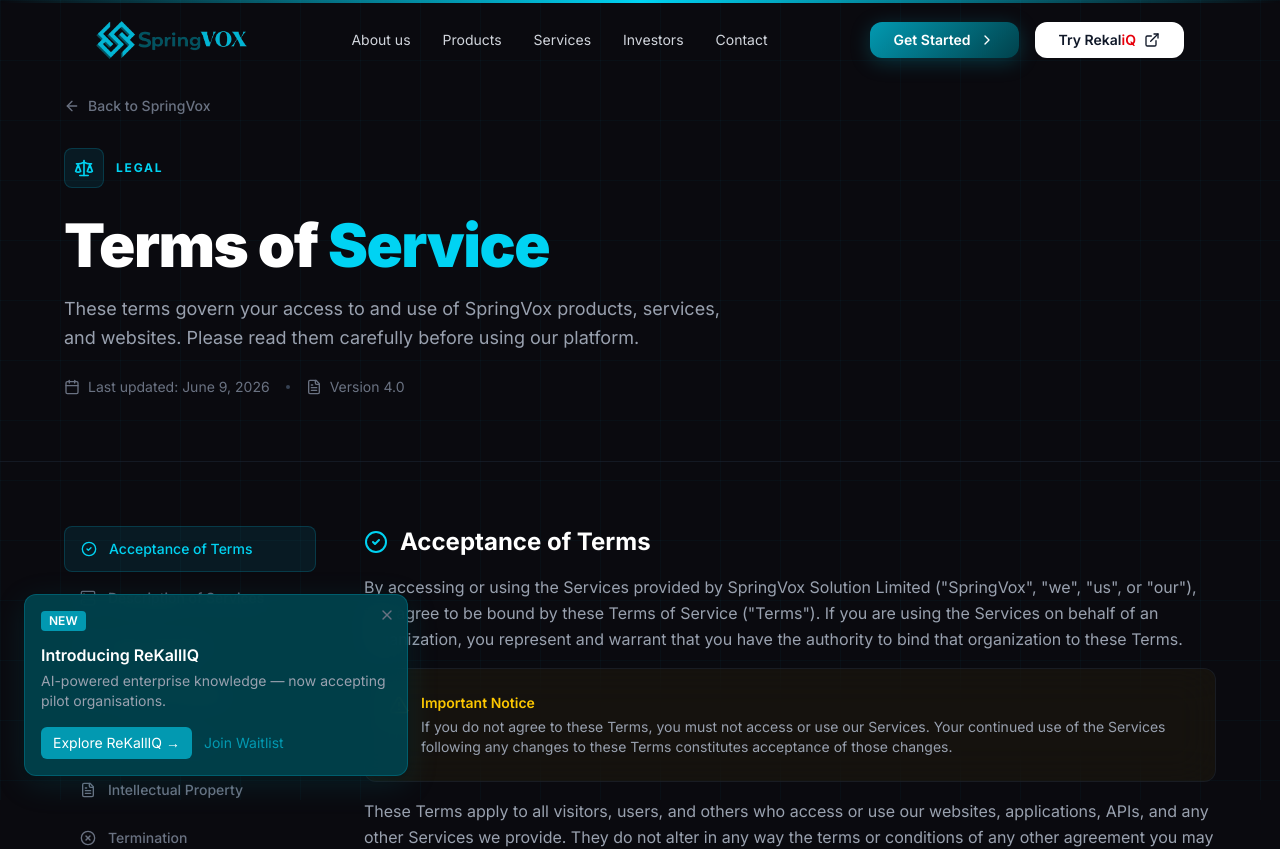
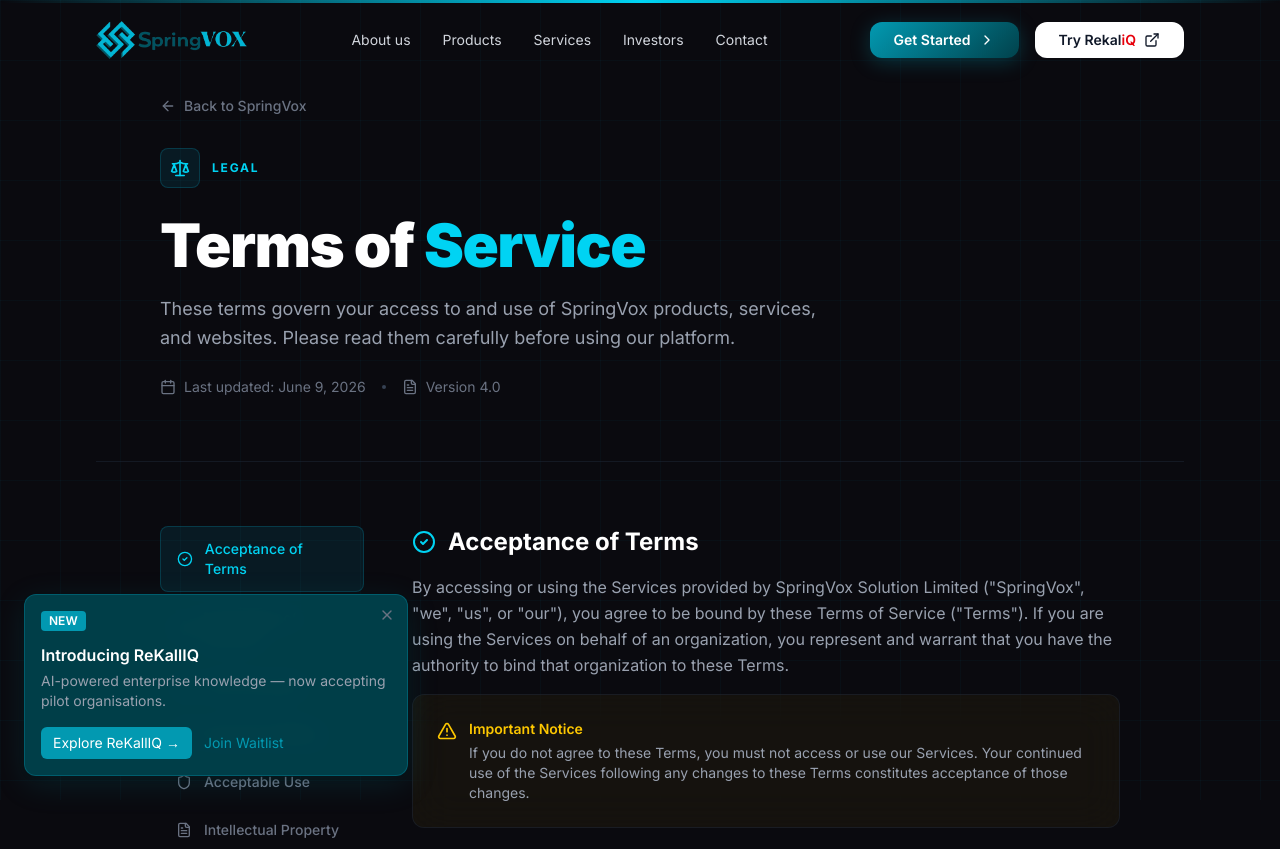
Before and after one commit to ladisamuel/springvox, a React (Vite) app: page /terms-of-service in a window 1280 px wide. Shown: the top 849 px of the page. Built offline with nearby package versions, Linux system fonts and the light colour scheme; the HTML template or start-up script is replaced by a standard one.

Commit message:
fix: fix section padding on privacy and t&C pages

```diff
--- a/src/pages/PrivacyPolicy.jsx
+++ b/src/pages/PrivacyPolicy.jsx
@@ -85,7 +85,7 @@
   }
 
   return (
-    <div className="min-h-screen  bg-[#0a0a0f] text-white">
+    <div className="section-padding bg-[#0a0a0f] text-white">
       {/* Background Grid */}
       <div className="fixed inset-0 pointer-events-none z-0">
         <div className="absolute inset-0 bg-[linear-gradient(rgba(0,212,255,0.03)_1px,transparent_1px),linear-gradient(90deg,rgba(0,212,255,0.03)_1px,transparent_1px)] bg-[size:60px_60px]" />
--- a/src/pages/TermsOfService.jsx
+++ b/src/pages/TermsOfService.jsx
@@ -60,7 +60,7 @@
   }
 
   return (
-    <div className="min-h-screen bg-[#0a0a0f] text-white">
+    <div className="min-h-screen section-padding bg-[#0a0a0f] text-white">
     {/* <div className="min-h-screen bg-[#0c1719] text-white"> */}
       {/* Background Grid */}
       <div className="fixed inset-0 pointer-events-none z-0">
```
